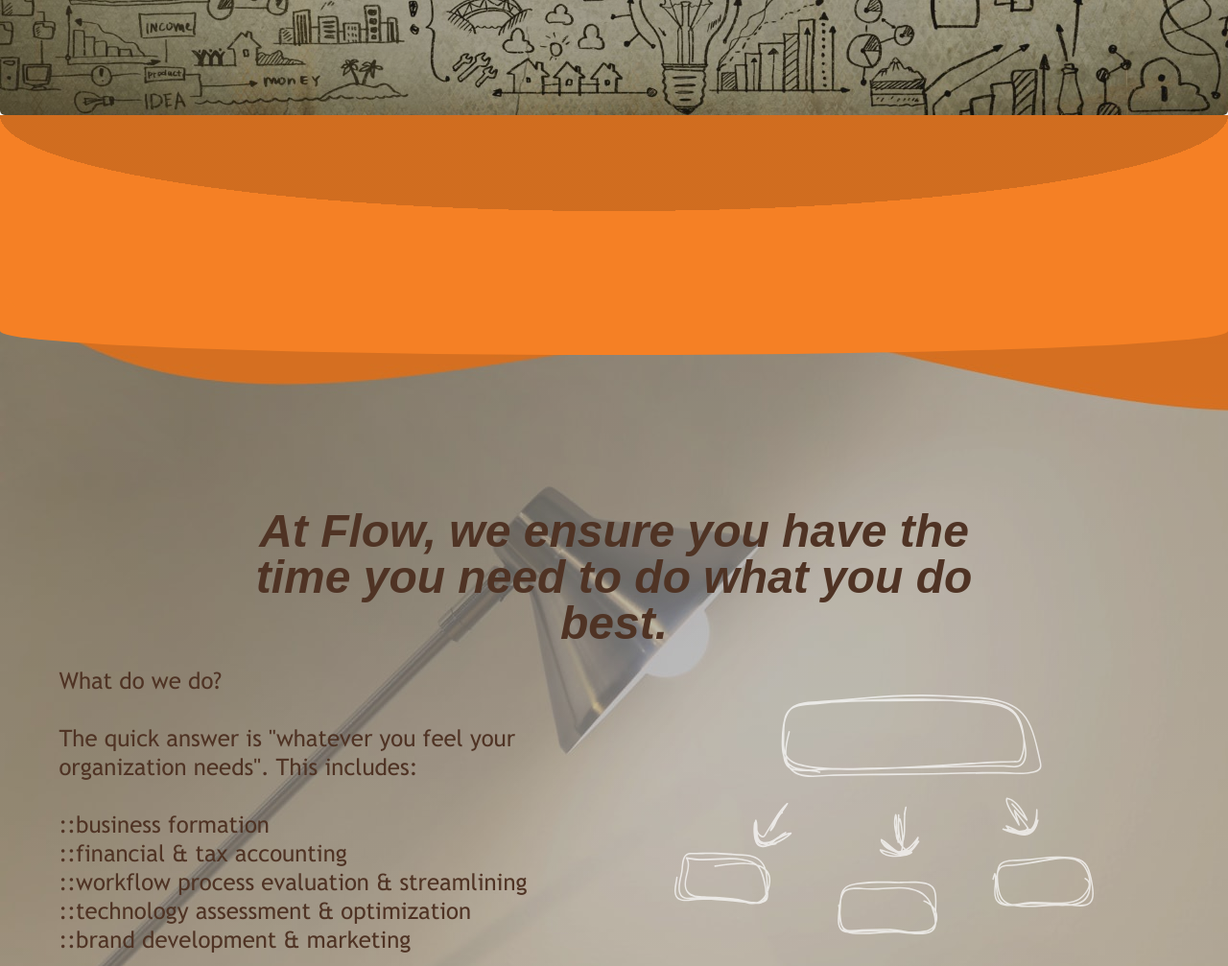
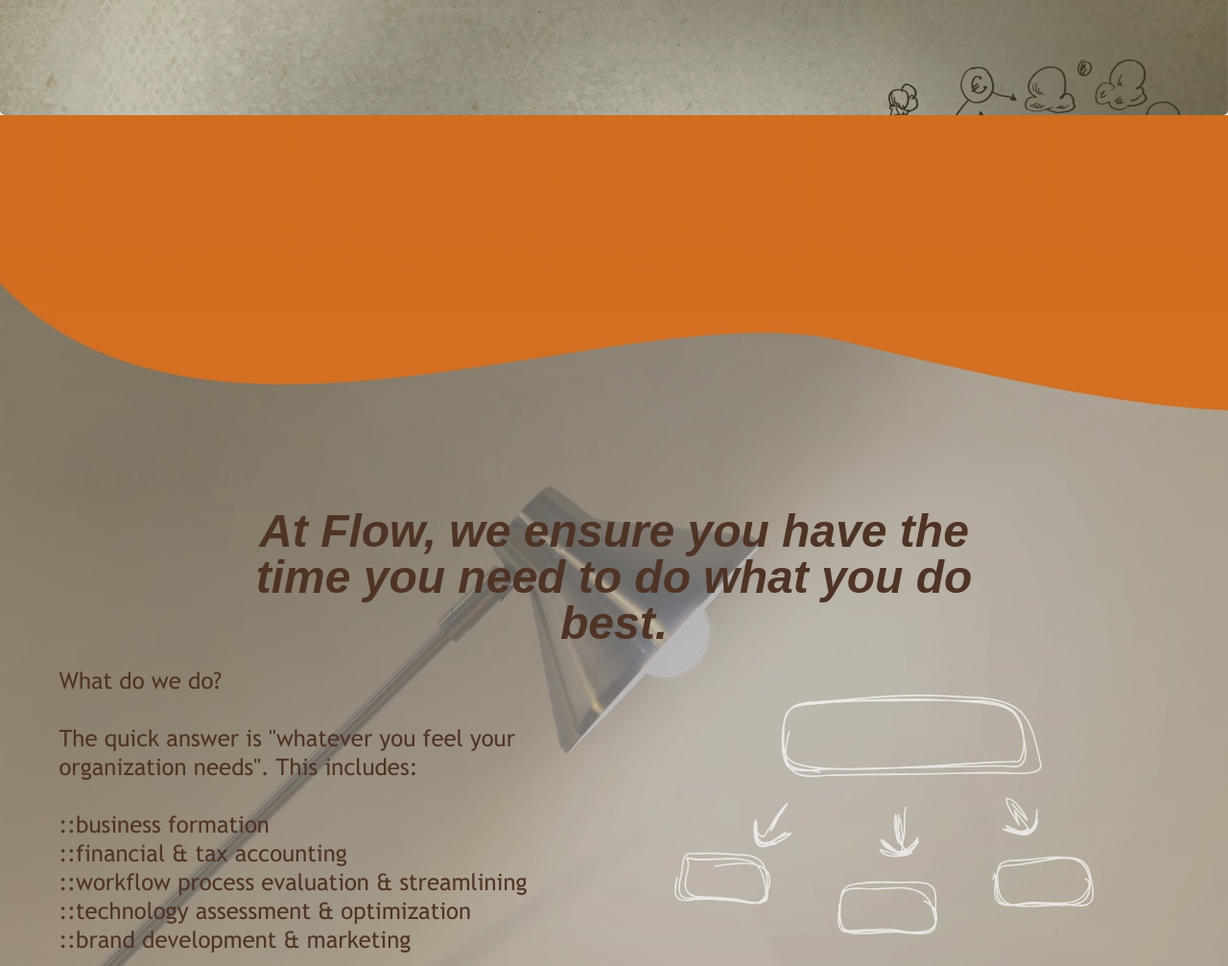
Before and after one commit to afleischer/flow-ww.github.io, a website: page index.html in a window 1280 px wide. Shown: the part 1000-2007 px from the top of the page at 96% size. Drawn offline with nearby package versions, Linux system fonts and the light colour scheme; a script that the page names is missing; files whose address does not match are found by name.

Commit message:
Added fixed background and image css

```diff
--- a/css/flow-ww.webflow.css
+++ b/css/flow-ww.webflow.css
@@ -64,6 +64,7 @@
   /* background: linear-gradient( rgba(0, 0, 0, 0.0), rgba(0, 0, 0, 0.15) ), url(../images/flow_doodle_w_orange_top.jpg); */
   background: linear-gradient( rgba(0, 0, 0, 0.0), rgba(0, 0, 0, 0.15) ), url(../images/flow_doodle_comp.png);
   background-size: cover;
+  background-attachment: fixed;
 
 }
 
@@ -547,7 +548,7 @@
 
 
 .buffer-container{
-  position: absolute;
+  background-image: url(../images/top_section_bottom_orange.png);
 }
 
 .second-third-buffer {
--- a/index.html
+++ b/index.html
@@ -39,9 +39,9 @@
     <div class="section-2"></div><a href="https://calendly.com/nick-flow-ww/lets-talk" target="_blank" class="button w-button">LET&#x27;S TALK</a></div>
   <!--div class="div-block-14"-->
   <div class = "buffer-container">
-          <div class = "second-third-buffer"> </div>
+          <!--div class = "second-third-buffer"> </div>
           <div class = 'second-third-buffer-post'></div>
-          <div class = "second-third-buffer-post-post"></div>
+          <div class = "second-third-buffer-post-post"></div-->
   </div>
 
     <div class="div-block-7">
```
